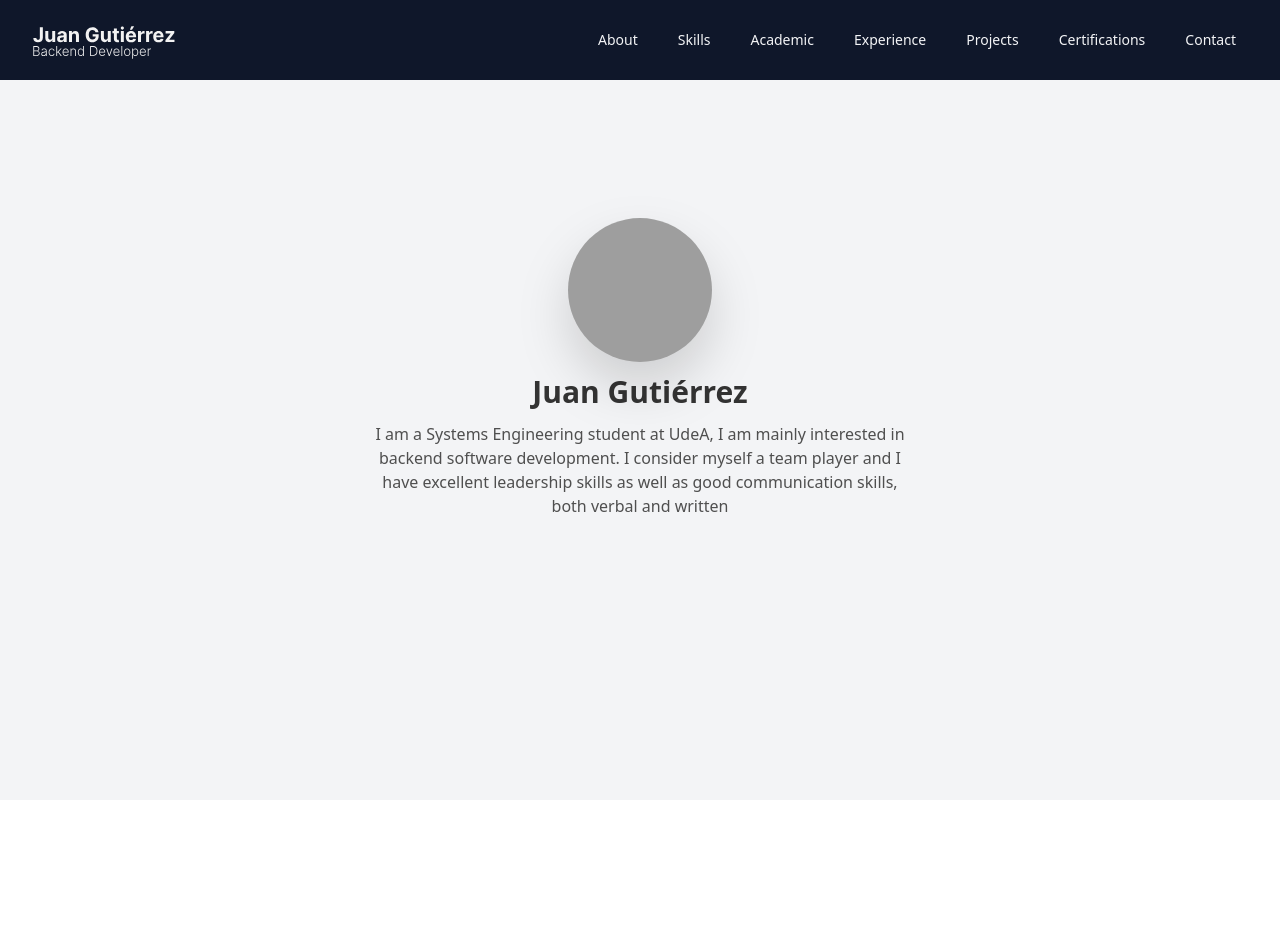
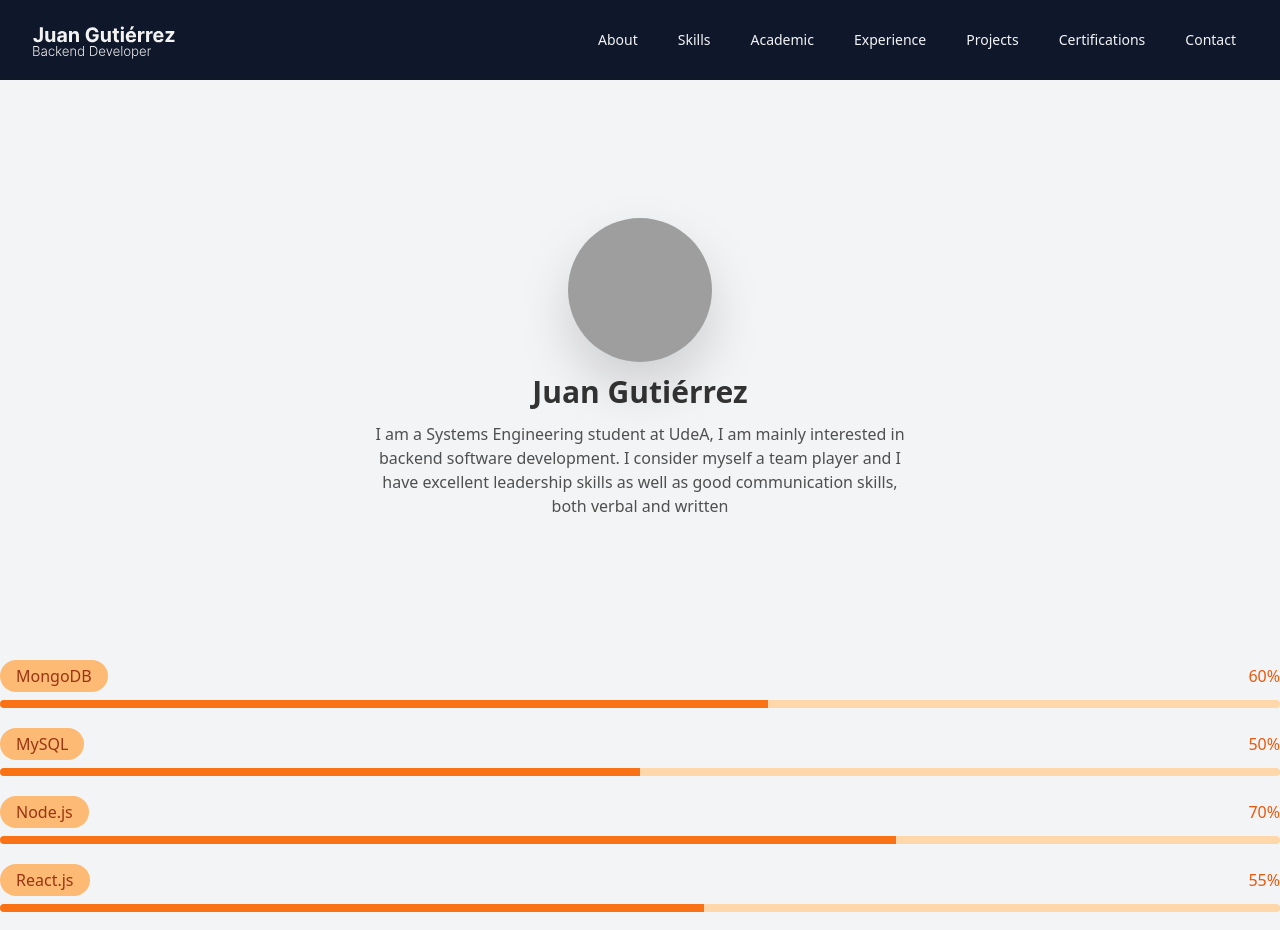
Before and after one commit to juanesgutiz19/cv-project, a React (Create React App) app: page / in a window 1280 px wide. Shown: the top 930 px of the page. Before the commit the page ends 800 px from the top, so only its background shows below. Built offline with nearby package versions, Linux system fonts and the light colour scheme; grey boxes are pictures that could not be loaded.

Commit message:
Se crea el componente de SkillProgressBar, falta la implementación del div de Skills

```diff
--- a/src/App.jsx
+++ b/src/App.jsx
@@ -1,6 +1,7 @@
 import './App.css';
 import Navbar from './components/Navbar';
 import About from './components/About';
+import Skills from './components/Skills';
 
 function App() {
   return (
@@ -8,6 +9,7 @@ function App() {
       <div className=" min-h-screen bg-gray-100">
         <Navbar/>
         <About/>
+        <Skills/>
       </div>
     </>
   );
--- /dev/null
+++ b/src/components/SkillProgressBar.jsx
@@ -0,0 +1,24 @@
+import React from 'react'
+
+const SkillProgressBar = ( { skillName, progressPercentage } ) => {
+    return (
+        <>
+            <div class="pt-1">
+                <div class="flex mb-2 items-center justify-between">
+                    <div>
+                        <span class="text-base font-normal inline-block py-1 px-4 rounded-full text-orange-800 bg-orange-300">
+                        { skillName } </span>
+                    </div>
+                    <div class="text-right">
+                        <span class="text-base font-medium inline-block text-orange-600"> { progressPercentage }% </span>
+                    </div>
+                </div>
+                <div class="overflow-hidden h-2 mb-4 text-xs flex rounded bg-orange-200">
+                    <div style= {{width: `${progressPercentage}%`}} className="shadow-none flex flex-col text-center whitespace-nowrap text-white justify-center bg-orange-500"></div>
+                </div>
+            </div>
+        </>
+    )
+}
+
+export default SkillProgressBar;
--- /dev/null
+++ b/src/components/Skills.jsx
@@ -0,0 +1,16 @@
+import React from 'react'
+import SkillProgressBar from './SkillProgressBar';
+
+const Skills = () => {
+    return (
+        <>
+            <SkillProgressBar skillName = "MongoDB" progressPercentage = { 60 }/>
+            <SkillProgressBar skillName = "MySQL" progressPercentage = { 50 }/>
+            <SkillProgressBar skillName = "Node.js" progressPercentage = { 70 }/>
+            <SkillProgressBar skillName = "React.js" progressPercentage = { 55 }/>
+            <SkillProgressBar skillName = "English" progressPercentage = {70 }/>
+        </>
+    )
+}
+
+export default Skills;
```
